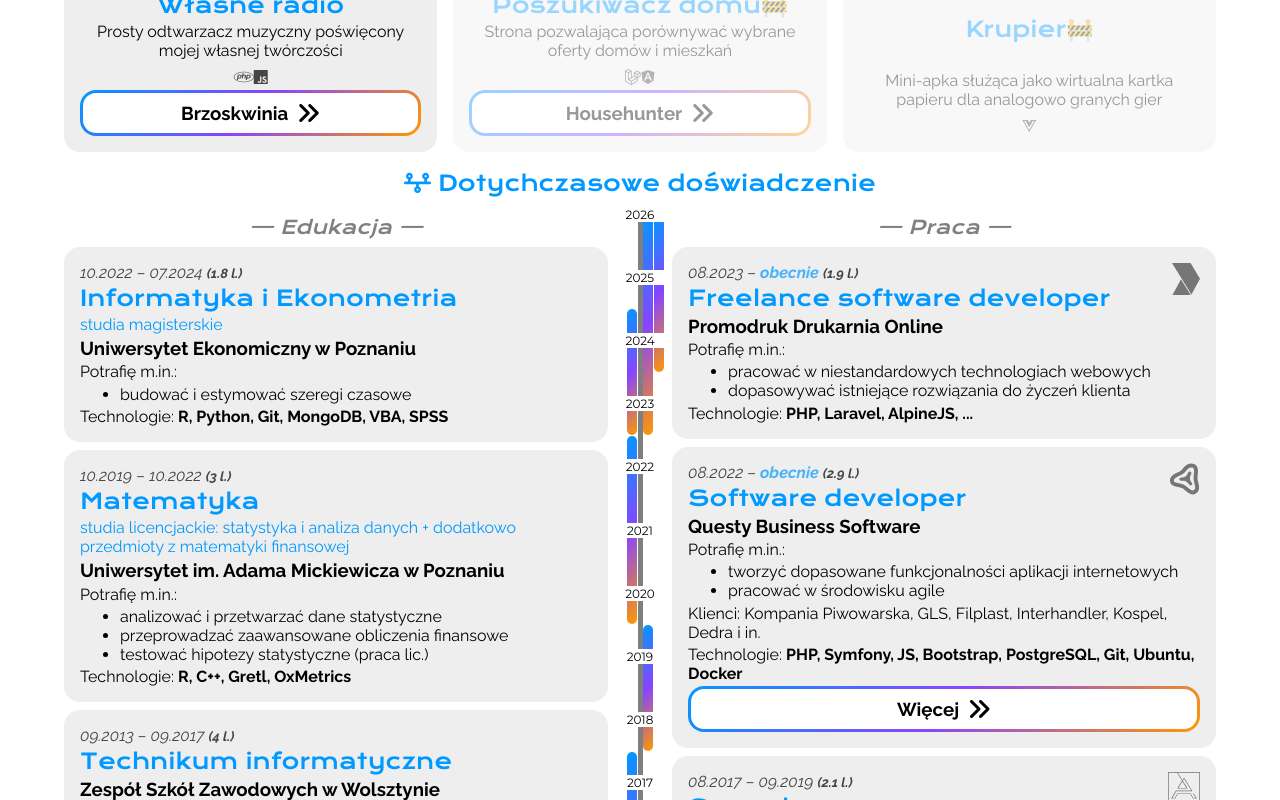
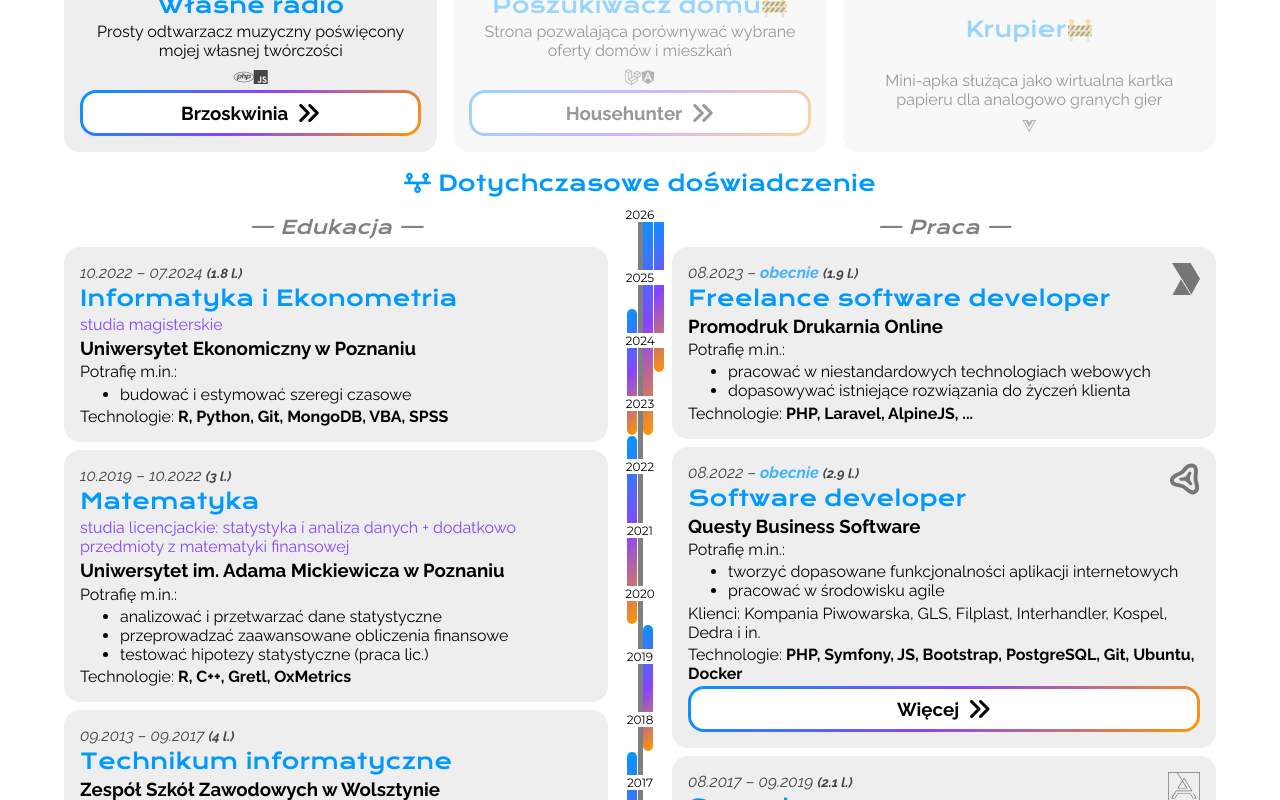
Before and after one commit to wpwwhimself/wpww-homepage, a React (Create React App) app: page /programmer in a window 1280 px wide. Shown: the part 1457-2257 px from the top of the page. Built offline with nearby package versions, Linux system fonts and the light colour scheme; some icons are missing; a web font is replaced by a local one.

Commit message:
💄 adjusted printout style

```diff
--- a/src/App.css
+++ b/src/App.css
@@ -101,6 +101,12 @@ div:not(.App), form{
 }
 .accent{
   color: var(--acc);
+}
+.accent2 {
+  color: var(--acc2);
+}
+.accent3 {
+  color: var(--acc3);
 }
 .justify{
   text-align: justify;
--- a/src/components/BigBuildingBlocks/index.jsx
+++ b/src/components/BigBuildingBlocks/index.jsx
@@ -28,7 +28,7 @@ export function Header(){
           />
           <h1>Przybyła</h1>
         </div>
-        <h2 className="print-only"><i className="fa-solid fa-keyboard"></i> {__("pages.Programista")}</h2>
+        <h2 className="print-only section-header"><i className="fa-solid fa-keyboard"></i> {__("pages.Programista")}</h2>
       </div>
 
       <HeaderBaubles />
--- a/src/components/BigBuildingBlocks/style.css
+++ b/src/components/BigBuildingBlocks/style.css
@@ -146,8 +146,12 @@ footer h2, footer p{
 
 .section-header{
     align-items: flex-start;
-    background: radial-gradient(circle at center, var(--bg1), var(--bg));
+    background: radial-gradient(circle at center, var(--bg1), transparent);
     padding: 0.5em 1em;
+
+    header & {
+        background: radial-gradient(circle at center, var(--bg2), transparent);
+    }
 }
 .section-header h1, .section-header h2, .section-header h3{
     margin: 0;
--- a/src/components/Timeline/index.jsx
+++ b/src/components/Timeline/index.jsx
@@ -144,7 +144,7 @@ function TmlnBox({data, stagger = 0}){
                 <FAIcon icon={data.icon} />
             </div>}
             <h2>{__(`${data.code}.name`)}</h2>
-            {data.hasSpec && <p className="accent">{__(`${data.code}.spec`)}</p>}
+            {data.hasSpec && <p className="accent2">{__(`${data.code}.spec`)}</p>}
             <a href={data.placeLink}>
                 <h3>{__(`${data.code}.place`)}</h3>
             </a>
```
